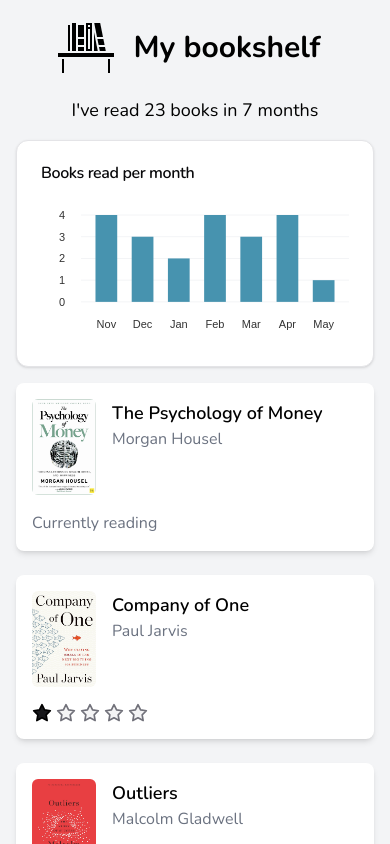
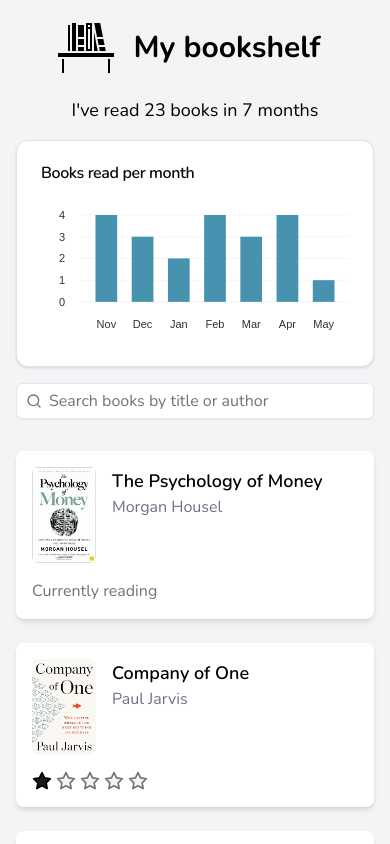
Before and after one commit to selcukcihan/books, a Next.js app: page / in a window 390 px wide. Shown: the top 844 px of the page. Built offline with nearby package versions, Linux system fonts and the light colour scheme.

Commit message:
Make input text larger and show input on mobile as well

```diff
--- a/components/searchable-books.tsx
+++ b/components/searchable-books.tsx
@@ -13,11 +13,11 @@
 
   return (
     <>
-      <div className="mb-8 hidden lg:block">
+      <div className="mb-8">{/*To remove search for mobile: hidden lg:block */}
         <div className="relative">
           <SearchIcon className="absolute left-2.5 top-2.5 h-4 w-4 text-gray-500 dark:text-gray-400" />
           <Input
-            className="rounded-md border border-gray-200 bg-white px-8 py-2 text-sm shadow-sm focus:border-primary focus:outline-none focus:ring-1 focus:ring-primary dark:border-gray-800 dark:bg-gray-800 dark:text-gray-50 dark:focus:border-primary dark:focus:ring-primary"
+            className="rounded-md border border-gray-200 bg-white px-8 py-2 text-base shadow-sm focus:border-primary focus:outline-none focus:ring-1 focus:ring-primary dark:border-gray-800 dark:bg-gray-800 dark:text-gray-50 dark:focus:border-primary dark:focus:ring-primary"
             type="search"
             value={search}
             onChange={(e) => setSearch(e.target.value)}
```
